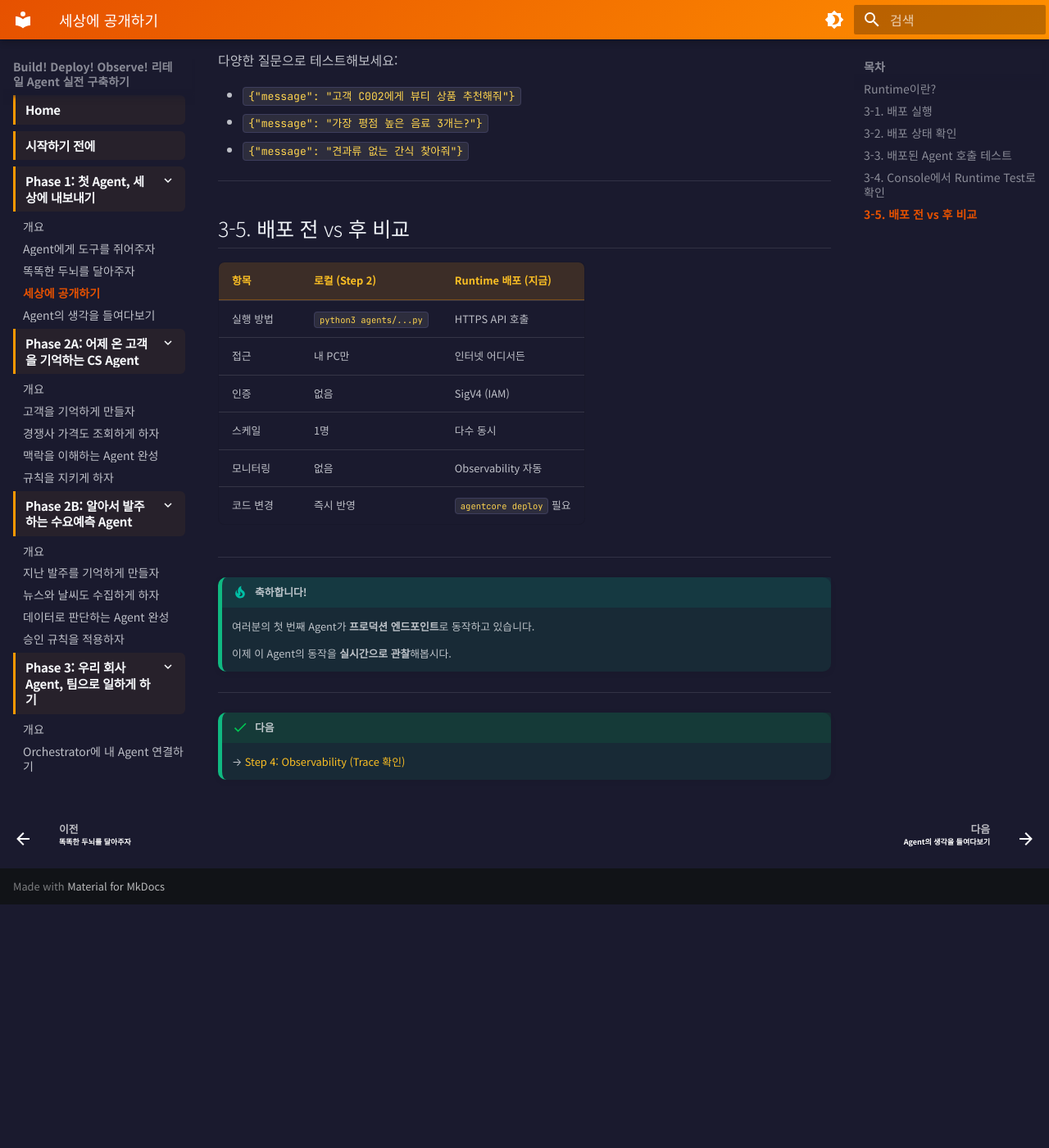
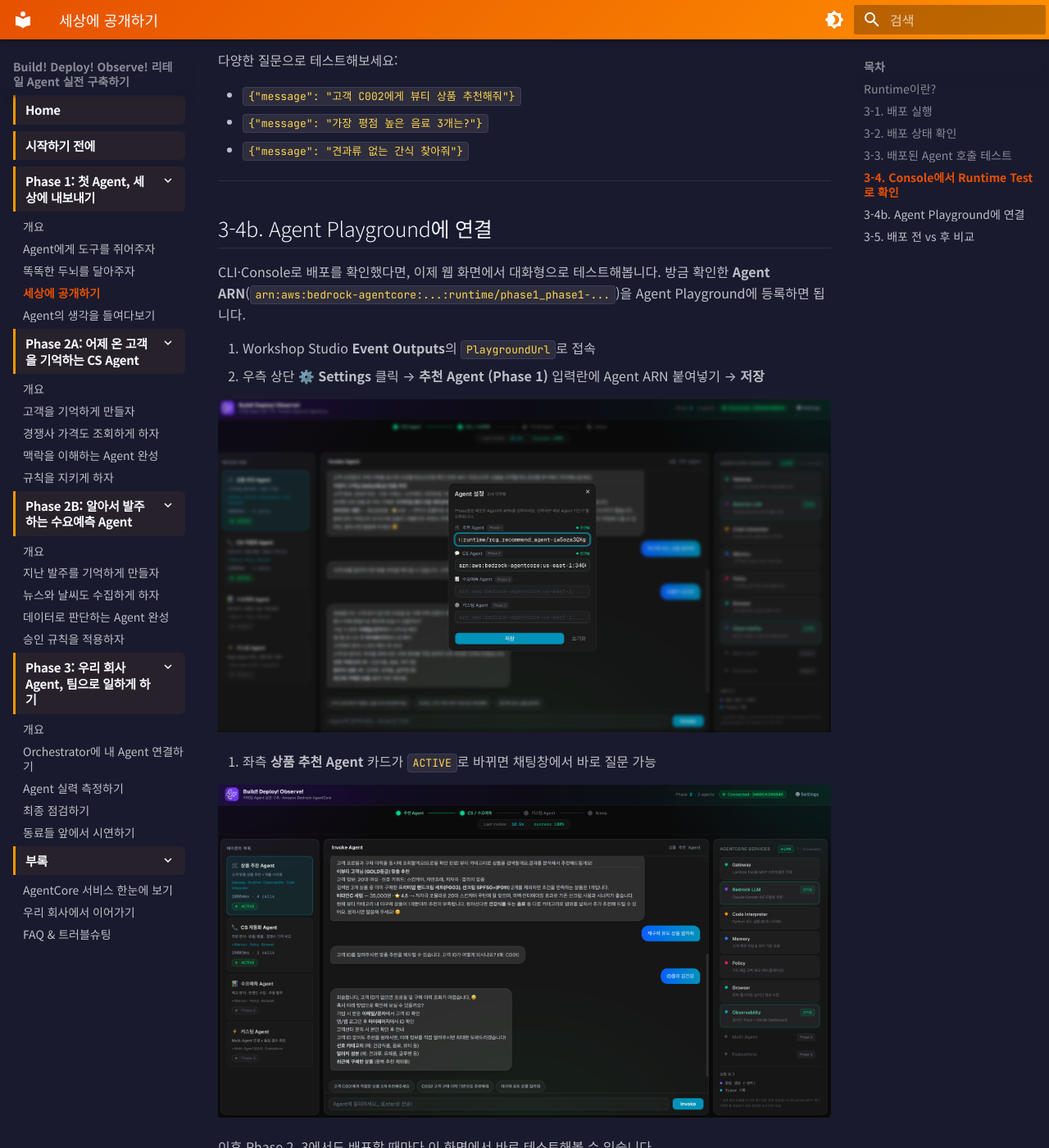
Before and after one commit to kjhyuok/rcg-agentcore-workshop-guide, an MkDocs documentation site: the page built from docs/phase1/step3-runtime.md, in a window 1280 px wide and 1400 px high, scrolled down 3170 px. Shown: the whole window at 82% size. Built offline with MkDocs 1.6.1 and Material for MkDocs 9.7.7, drawn with Linux system fonts in a browser that asks for light colours; before the commit the page ends 4273 px from its top, so only the background shows below that.

Commit message:
docs: Agent Playground 소개 및 연결 가이드 추가
Home, Phase1, Phase2A에 EC2 사전 구축된 Agent Playground 소개를 추가하고,
Runtime 배포 후 Agent ARN을 등록해 웹 화면에서 바로 테스트하는 절차를 안내한다.

```diff
--- a/docs/phase1/step3-runtime.md
+++ b/docs/phase1/step3-runtime.md
@@ -122,6 +122,23 @@ agentcore invoke --prompt "고객 C001에게 상품 3개 추천해주세요"
 
 ---
 
+## 3-4b. Agent Playground에 연결
+
+CLI·Console로 배포를 확인했다면, 이제 웹 화면에서 대화형으로 테스트해봅니다. 방금 확인한 **Agent ARN**(`arn:aws:bedrock-agentcore:...:runtime/phase1_phase1-...`)을 Agent Playground에 등록하면 됩니다.
+
+1. Workshop Studio **Event Outputs**의 `PlaygroundUrl`로 접속
+2. 우측 상단 **⚙️ Settings** 클릭 → **추천 Agent (Phase 1)** 입력란에 Agent ARN 붙여넣기 → **저장**
+
+![Agent 설정 화면](../assets/images/playground/playground-settings.png)
+
+3. 좌측 **상품 추천 Agent** 카드가 `ACTIVE`로 바뀌면 채팅창에서 바로 질문 가능
+
+![Agent Playground 화면](../assets/images/playground/playground-overview.png)
+
+이후 Phase 2, 3에서도 배포할 때마다 이 화면에서 바로 테스트해볼 수 있습니다.
+
+---
+
 ## 3-5. 배포 전 vs 후 비교
 
 | 항목 | 로컬 (Step 2) | Runtime 배포 (지금) |
--- a/docs/phase2a/step3-agent.md
+++ b/docs/phase2a/step3-agent.md
@@ -302,6 +302,20 @@ agentcore invoke --agent rcg_cs_agent \
 
 ---
 
+## 3-6b. Agent Playground에 연결
+
+CLI로 Memory 동작까지 확인했다면, 이제 웹 화면에서 대화형으로 테스트해봅니다. 배포 시 출력된 **Agent ARN**을 Agent Playground 설정에 등록하면 됩니다.
+
+1. Playground 접속 → **⚙️ Settings** → **CS Agent (Phase 2)** 입력란에 Agent ARN 붙여넣기 → **저장**
+
+![Agent 설정 화면](../assets/images/playground/playground-settings.png)
+
+2. 좌측 **CS 자동화 Agent** 카드가 `ACTIVE`로 바뀌면 채팅창에서 바로 질문 가능
+
+![Agent Playground 화면](../assets/images/playground/playground-overview.png)
+
+---
+
 ## 3-7. Trace 비교 (Observability)
 
 Phase 1 Trace와 비교해봅니다:
```
Also changed, not shown: docs/index.md (+16 -0 lines), docs/assets/images/playground/playground-overview.png (added), docs/assets/images/playground/playground-settings.png (added).
